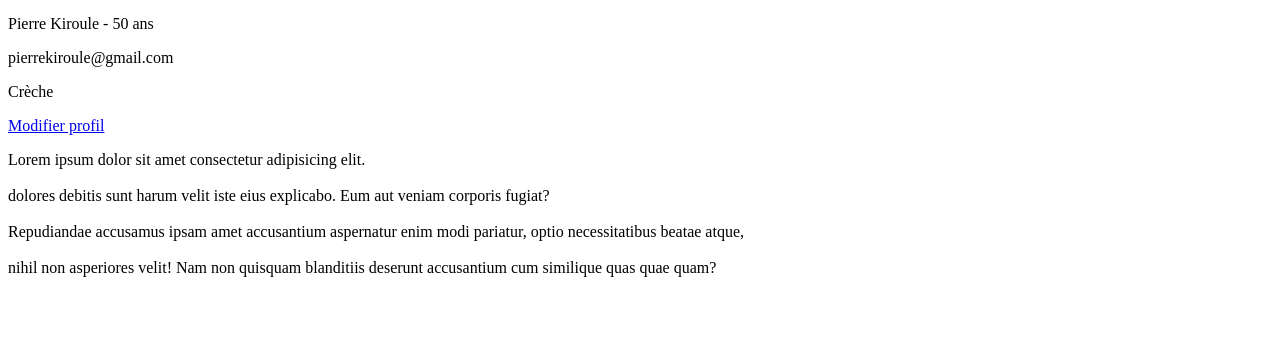
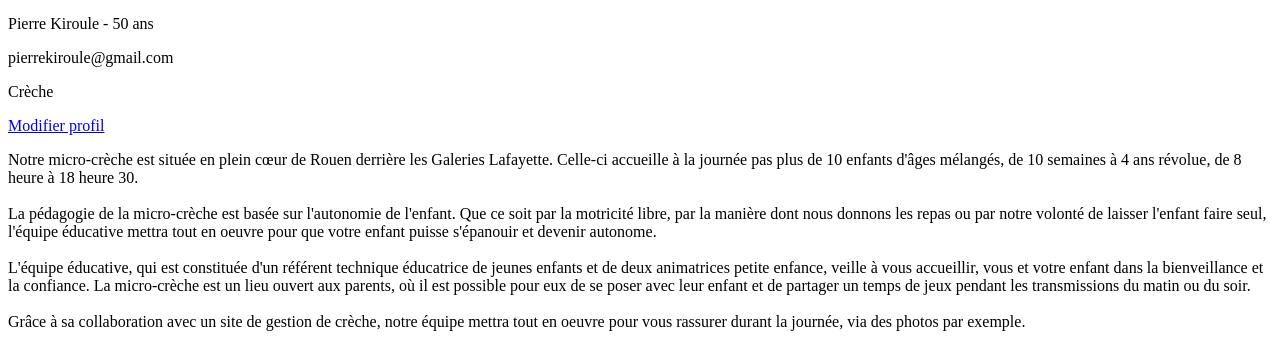
Before and after one commit to QVan27/KidsNap, a PHP site: page /dashboard-pros.php in a window 1280 px wide. Shown: the part 753-1100 px from the top of the page. Before the commit the page ends 1030 px from the top, so only its background shows below. Run offline with PHP 8.4, Linux system fonts and the light colour scheme.

Commit message:
dashboard-pros

```diff
--- a/base_mvc/App/Views/dashboard-pros.php
+++ b/base_mvc/App/Views/dashboard-pros.php
@@ -17,7 +17,10 @@
         </div>
         <div class="sheet-wrap">
             <div id="sheet-two" class="dash-sheet">
-                <p>Lorem ipsum dolor sit amet consectetur adipisicing elit. <br><br> dolores debitis sunt harum velit iste eius explicabo. Eum aut veniam corporis fugiat? <br><br>Repudiandae accusamus ipsam amet accusantium aspernatur enim modi pariatur, optio necessitatibus beatae atque, <br><br>nihil non asperiores velit! Nam non quisquam blanditiis deserunt accusantium cum similique quas quae quam?</p>
+                <p>Notre micro-crèche est située en plein cœur de Rouen derrière les Galeries Lafayette. Celle-ci accueille à la journée pas plus de 10 enfants d'âges mélangés, de 10 semaines à 4 ans révolue, de 8 heure à 18 heure 30.<br><br>
+                    La pédagogie de la micro-crèche est basée sur l'autonomie de l'enfant. Que ce soit par la motricité libre, par la manière dont nous donnons les repas ou par notre volonté de laisser l'enfant faire seul, l'équipe éducative mettra tout en oeuvre pour que votre enfant puisse s'épanouir et devenir autonome.<br><br>
+                    L'équipe éducative, qui est constituée d'un référent technique éducatrice de jeunes enfants et de deux animatrices petite enfance, veille à vous accueillir, vous et votre enfant dans la bienveillance et la confiance. La micro-crèche est un lieu ouvert aux parents, où il est possible pour eux de se poser avec leur enfant et de partager un temps de jeux pendant les transmissions du matin ou du soir.<br><br>
+                    Grâce à sa collaboration avec un site de gestion de crèche, notre équipe mettra tout en oeuvre pour vous rassurer durant la journée, via des photos par exemple.</p>
             </div>
         </div>
     </div>
```
